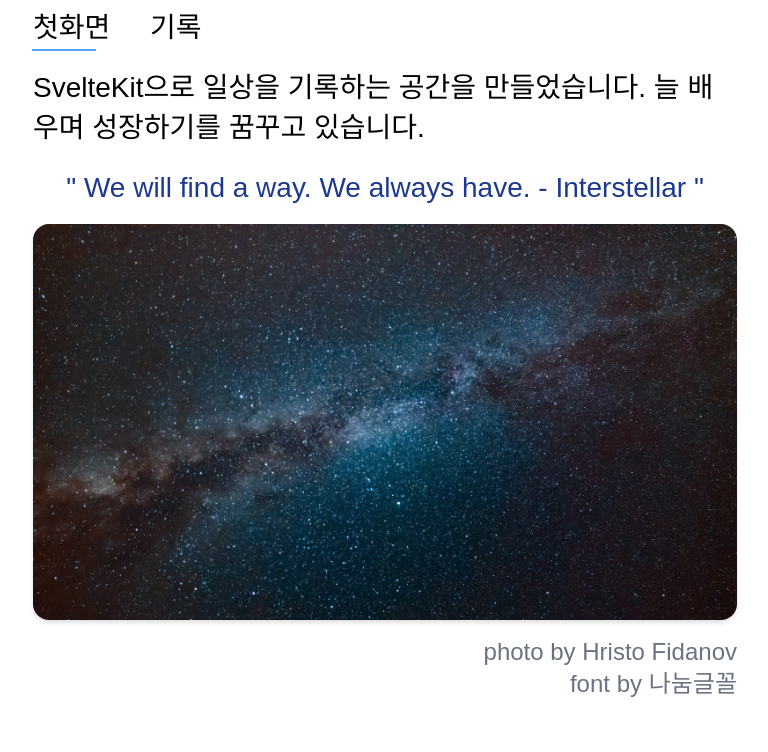
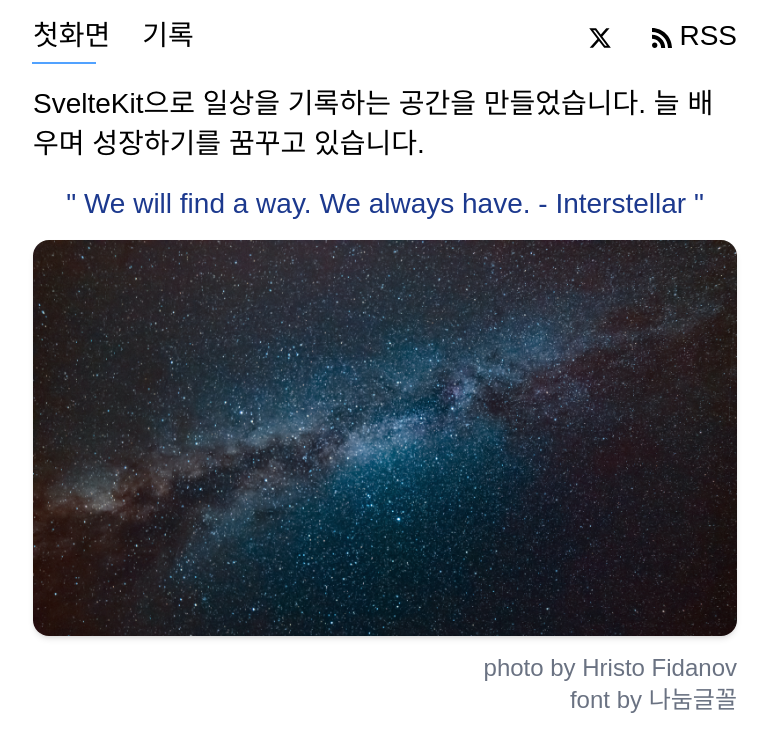
Before and after one commit to shouts77/shouts77.github.io, a SvelteKit app: page / in a window 1280 px wide. Shown: the top 752 px of the page, without its empty margins (255-1023 px from the left). Built offline with nearby package versions, Linux system fonts and the light colour scheme; a web font is replaced by a local one.

Commit message:
add rss feed and social button

```diff
--- a/src/app.html
+++ b/src/app.html
@@ -2,8 +2,10 @@
 <html lang="en">
 	<head>
 		<meta charset="utf-8" />
-		<link rel="icon" href="%sveltekit.assets%/favicon.ico" />
-		<meta name="viewport" content="width=device-width, initial-scale=1" />
+		<link rel="icon" href="%sveltekit.assets%/favicon.png" />
+		<meta name="viewport" content="width=device-width" />
+		<!-- RSS 피드 링크 추가 -->
+		<link rel="alternate" type="application/rss+xml" title="svlog RSS Feed" href="/rss.xml">
 		%sveltekit.head%
 	</head>
 	<body data-sveltekit-preload-data="hover">
--- a/src/routes/+layout.svelte
+++ b/src/routes/+layout.svelte
@@ -5,8 +5,9 @@
 </script>
 
 <nav class="w-full md:w-96 px-2 pt-1">
-    <div class="flex justify-start font-yoo text-sm">
-        <p>
+    <div class="flex justify-between items-center font-yoo text-sm">
+        <!-- 왼쪽 탐색 링크 그룹 -->
+        <div class="flex">
             <a
                 href="/"
                 class={`md px-2 py-1 text-sm hover:text-red-800 relative ${$page.url.pathname === '/' ? 'active' : ''}`}
@@ -25,23 +26,38 @@
                     <span class="absolute left-0.5 bottom-0 h-[2px] w-8 translate-x-[-2px] bg-blue-400"></span>
                 {/if}
             </a>
-        </p>
         </div>
-<!--     <svg
-        class="w-full h-1 md:h-2"
-        xmlns="http://www.w3.org/2000/svg"
-        viewBox="0 0 100 2"
-        preserveAspectRatio="none"
-        fill="none"
+
+        <!-- 오른쪽 소셜 버튼 그룹 -->
+        <div class="flex items-center space-x-1">
+            <!-- X 바로가기 버튼 -->
+            <a
+                href="https://twitter.com/your-twitter-handle"
+                class="px-2 py-1 text-sm hover:text-orange-600"
+                title="X로 이동"
+                target="_blank"
+                rel="noopener"
             >
-        <defs>
-            <linearGradient id="gradient" x1="0%" y1="0%" x2="100%" y2="0%">
-                <stop offset="0%" stop-color="#4a5565" stop-opacity="1" />
-                <stop offset="100%" stop-color="#ffffff" stop-opacity="1" />
-            </linearGradient>
-        </defs>
-        <rect width="100" height="0.3" fill="url(#gradient)" />
-    </svg> -->
+                <svg xmlns="http://www.w3.org/2000/svg" class="h-3 w-3 inline" fill="currentColor" viewBox="0 0 24 24">
+                  <path d="M18.244 2.25h3.308l-7.227 8.26 8.502 11.24H16.17l-5.214-6.817L4.99 21.75H1.68l7.73-8.835L1.254 2.25H8.08l4.713 6.231zm-1.161 17.52h1.833L7.084 4.126H5.117z"/>
+                </svg>
+            </a>
+
+            <!-- RSS 버튼 -->
+            <a
+                href="/rss.xml"
+                class="px-2 py-1 text-sm hover:text-orange-600"
+                title="RSS 피드 구독"
+                target="_blank"
+                rel="noopener"
+            >
+                <svg xmlns="http://www.w3.org/2000/svg" class="h-2.5 w-2.5 inline" fill="currentColor" viewBox="0 0 24 24">
+                  <path d="M6.503 20.752c0 1.794-1.456 3.248-3.251 3.248-1.796 0-3.252-1.454-3.252-3.248 0-1.794 1.456-3.248 3.252-3.248 1.795.001 3.251 1.454 3.251 3.248zm-6.503-12.572v4.811c6.05.062 10.96 4.966 11.022 11.009h4.817c-.062-8.71-7.118-15.758-15.839-15.82zm0-3.368c10.58.046 19.152 8.594 19.183 19.188h4.817c-.03-13.231-10.755-23.954-24-24v4.812z"/>
+                </svg>
+                RSS
+            </a>
+        </div>
+    </div>
 </nav>
 
 {@render children()}
--- /dev/null
+++ b/src/routes/rss.xml/+server.js
@@ -0,0 +1,73 @@
+import * as fs from 'fs';
+import * as path from 'path';
+import matter from 'gray-matter';
+
+export async function GET({ url }) {
+  const siteUrl = url.origin;
+  const siteTitle = 'shoutslog';
+  const siteDescription = 'SvelteKit으로 일상을 기록하는 공간';
+  const postsDirectory = path.resolve('src/posts');
+  const filenames = fs.readdirSync(postsDirectory);
+
+  // 모든 블로그 포스트 정보 가져오기
+  const posts = filenames
+    .filter((file) => file.endsWith('.md'))
+    .map((filename) => {
+      const filePath = path.join(postsDirectory, filename);
+      const fileContents = fs.readFileSync(filePath, 'utf-8');
+      const { data, content } = matter(fileContents);
+
+      // 콘텐츠의 초반 부분을 발췌하여 요약으로 사용
+      const excerpt = content
+        .trim()
+        .split('\n')
+        .slice(0, 3)
+        .join(' ')
+        .substring(0, 200)
+        .replace(/[<>&'"]/g, (c) => {
+          switch (c) {
+            case '<': return '&lt;';
+            case '>': return '&gt;';
+            case '&': return '&amp;';
+            case "'": return '&apos;';
+            case '"': return '&quot;';
+          }
+        });
+
+      return {
+        slug: filename.replace('.md', ''),
+        title: data.title || 'Untitled',
+        date: data.date ? new Date(data.date) : new Date(),
+        excerpt: excerpt + '...',
+        formattedDate: data.date ? new Date(data.date).toUTCString() : new Date().toUTCString()
+      };
+    })
+    .sort((a, b) => b.date - a.date); // 날짜 기준 내림차순 정렬
+
+  // RSS XML 생성
+  const xml = `<?xml version="1.0" encoding="UTF-8" ?>
+<rss version="2.0" xmlns:atom="http://www.w3.org/2005/Atom">
+  <channel>
+    <title>${siteTitle}</title>
+    <description>${siteDescription}</description>
+    <link>${siteUrl}</link>
+    <atom:link href="${siteUrl}/rss.xml" rel="self" type="application/rss+xml" />
+    <lastBuildDate>${new Date().toUTCString()}</lastBuildDate>
+    ${posts.map(post => `
+    <item>
+      <guid isPermaLink="true">${siteUrl}/blog/${post.slug}</guid>
+      <title>${post.title}</title>
+      <link>${siteUrl}/blog/${post.slug}</link>
+      <description>${post.excerpt}</description>
+      <pubDate>${post.formattedDate}</pubDate>
+    </item>`).join('')}
+  </channel>
+</rss>`;
+
+  return new Response(xml, {
+    headers: {
+      'Content-Type': 'application/xml',
+      'Cache-Control': 'max-age=0, s-maxage=3600'
+    }
+  });
+}
```
Lines whose indentation alone changed are shown as unchanged.
